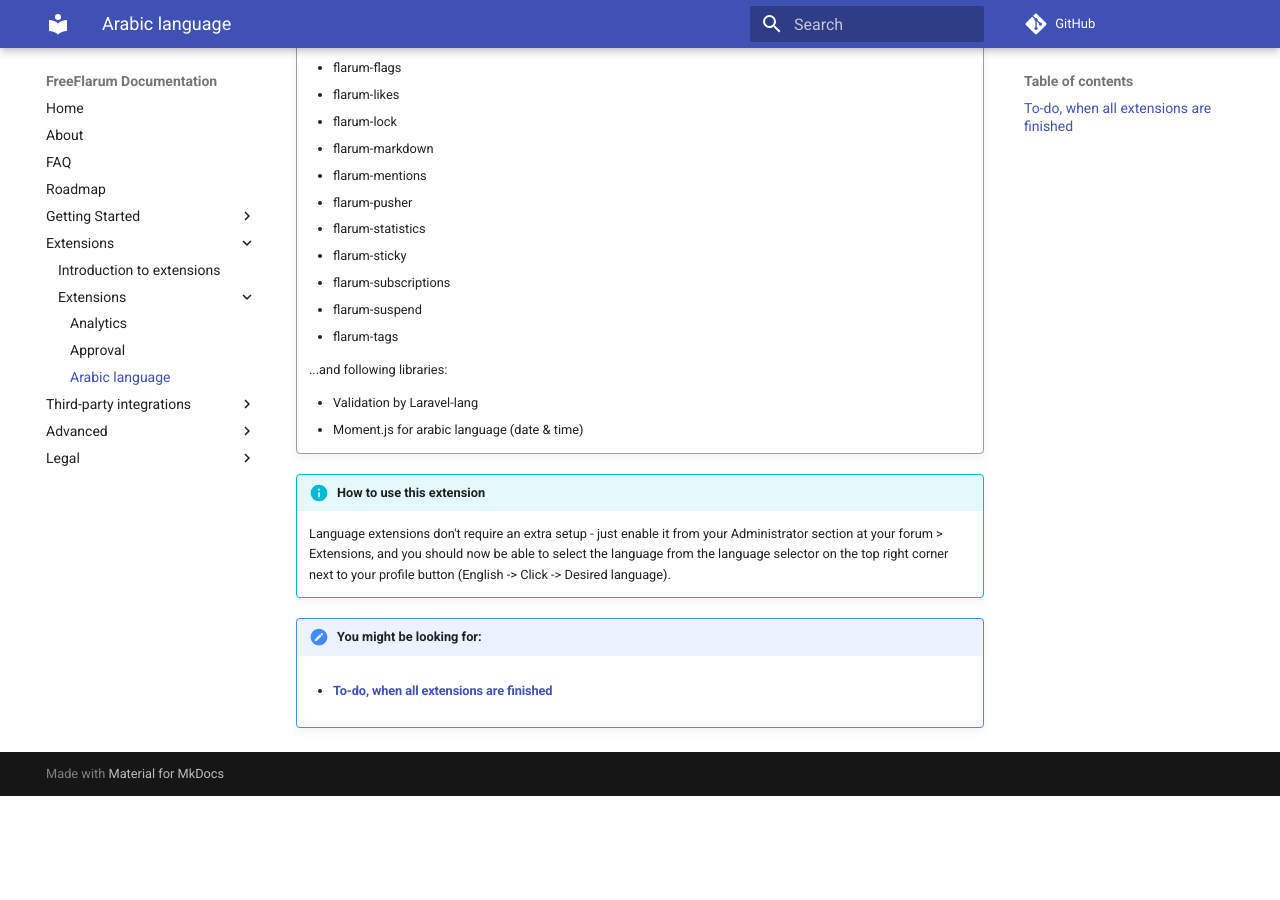
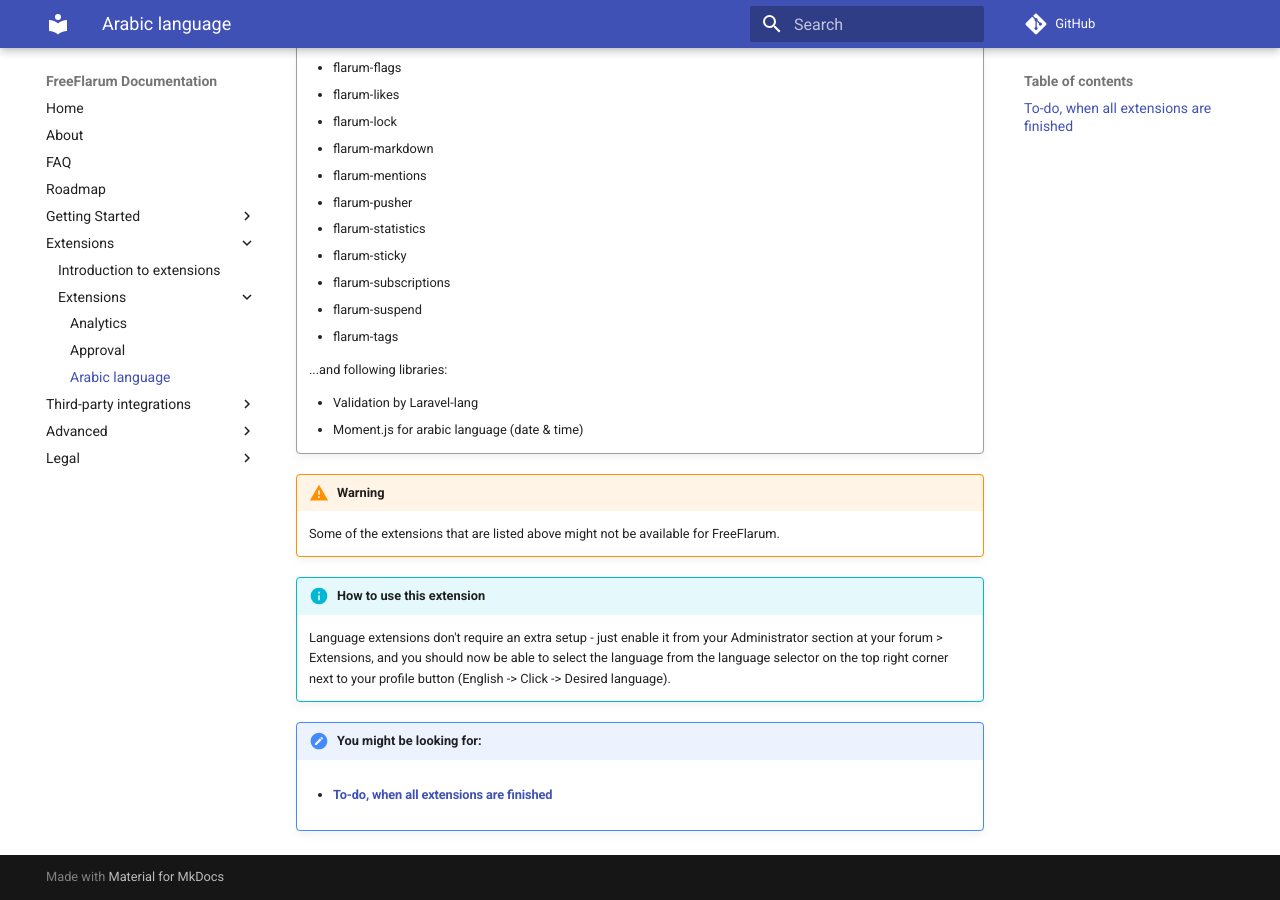
Before and after one commit to FreeFlarum/freeflarum.com, an MkDocs documentation site: the page built from docs/howto/extensions/arabic-language.md, in a window 1280 px wide and 900 px high, scrolled down 735 px. Built offline with MkDocs 1.6.1 and Material for MkDocs 9.7.7, drawn with Linux system fonts in a browser that asks for light colours; comment, search, counter and statistics services are not loaded; before the commit the page ends 1531 px from its top, so only the background shows below that.

Commit message:
Update arabic-language.md

```diff
--- a/docs/howto/extensions/arabic-language.md
+++ b/docs/howto/extensions/arabic-language.md
@@ -37,6 +37,9 @@
     - Validation by Laravel-lang
     - Moment.js for arabic language (date & time)
 
+!!! warning
+    Some of the extensions that are listed above might not be available for FreeFlarum.
+
 !!! info "How to use this extension"
     Language extensions don't require an extra setup - just enable it from your Administrator section at your forum > Extensions, and you should now be able to select the language from the language selector
     on the top right corner next to your profile button (English -> Click -> Desired language).
```
